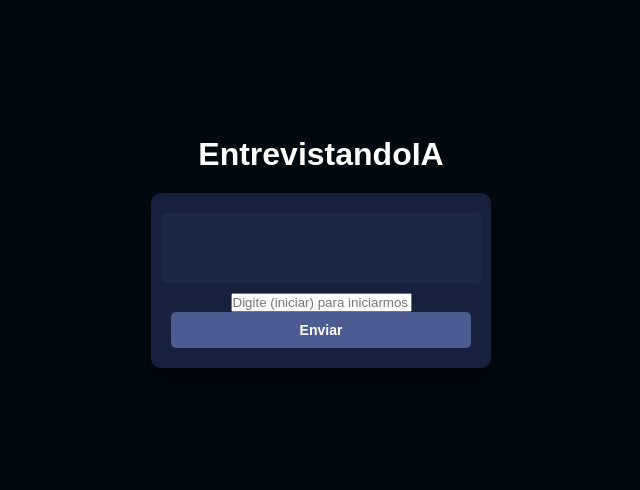
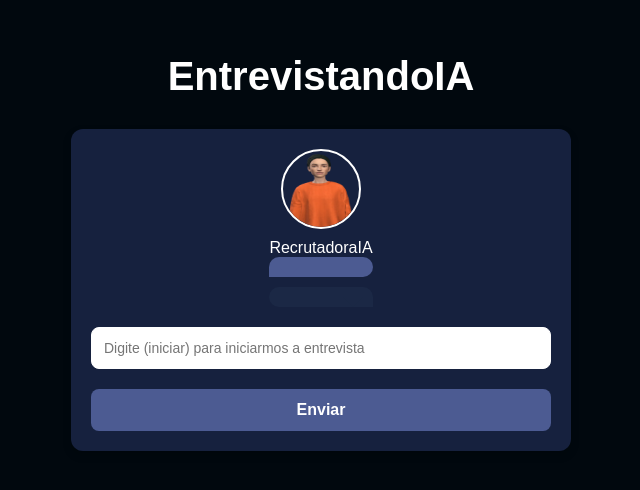
Before and after one commit to MoisesHsilva1/ProjetoChatIASenac, a plain HTML site: page public/index.html in a window 1280 px wide. Shown: the part 148-638 px from the top of the page, without its empty margins (319-959 px from the left). Drawn offline with Linux system fonts and the light colour scheme.

Commit message:
:lipstick: feat: Estilização CSS do chat e adicionando um avatar

```diff
--- a/public/css/style.css
+++ b/public/css/style.css
@@ -1,74 +1,133 @@
 * {
     margin: 0;
     padding: 0;
+    box-sizing: border-box;
 }
+
 body {
     background-color: #01080E;
     color: #FFF;
     font-family: 'Arial', sans-serif;
-    margin: 0;
-    padding: 0;
     display: flex;
     flex-direction: column;
     align-items: center;
     justify-content: center;
-    height: 100vh;
+    min-height: 100vh;
+    padding: 20px;
 }
 
 .title {
-    font-size: 2rem;
-    margin-bottom: 20px;
+    font-size: 2.5rem;
+    color: #FFF;
+    margin-bottom: 30px;
     text-align: center;
 }
 
 .box-content {
     background-color: #16213E;
-    border-radius: 10px;
+    border-radius: 12px;
+    box-shadow: 0 4px 8px rgba(0, 0, 0, 0.2);
     padding: 20px;
-    width: 300px;
-    box-shadow: 0 5px 15px rgba(0, 0, 0, 0.3);
+    width: 100%;
+    max-width: 500px;
     display: flex;
     flex-direction: column;
     align-items: center;
+    gap: 20px;
+}
+
+.avatar-section {
+    display: flex;
+    flex-direction: column;
+    align-items: center;
+    text-align: center;
+}
+
+.avatar {
+    width: 80px;
+    height: 80px;
+    border-radius: 50%;
+    border: 2px solid #FFF;
+    margin-bottom: 10px;
+}
+
+#response-IA,
+#response-text {
+    display: block;
+    background-color: #1b2845;
+    border-radius: 15px;
+    padding: 10px 15px;
+    width: 100%;
+    max-width: 400px;
+    text-align: left;
+    font-size: 14px;
+    color: #FFF;
+    position: relative;
+}
+
+#response-IA {
+    background-color: #4c5b92;
+    margin-bottom: 10px;
+    border-radius: 15px 15px 15px 0;
+}
+
+#response-IA::before {
+    content: "";
+    position: absolute;
+    bottom: -10px;
+    left: 10px;
+    border-width: 10px;
+    border-style: solid;
+    border-color: #4c5b92 transparent transparent transparent;
 }
 
 #response-text {
-    display: block;
-    width: 100%;
-    min-height: 50px;
     background-color: #1b2845;
-    border-radius: 5px;
-    padding: 10px;
-    margin-bottom: 10px;
-    color: #FFF;
-    font-size: 14px;
-    line-height: 1.4;
+    border-radius: 15px 15px 0 15px;
+}
+ #response-text::before {
+    content: "";
+    position: absolute;
+    bottom: -10px;
+    right: 10px;
+    border-width: 10px;
+    border-style: solid;
+    border-color: #1b2845 transparent transparent transparent;
 }
 
-#field-text {
+#field-message {
     width: 100%;
-    padding: 10px;
-    border-radius: 5px;
-    border: none;
-    margin-bottom: 10px;
-    background-color: #ffffff;
-    color: rgb(0, 0, 0);
+    padding: 12px;
+    border: 1px solid #FFF;
+    border-radius: 8px;
+    background-color: #FFF;
+    color: #000;
     font-size: 14px;
     outline: none;
+    transition: border-color 0.3s;
+}
+
+#field-message:focus {
+    border-color: #4c5b92;
 }
 
 #button-gerateText {
     width: 100%;
-    padding: 10px;
-    border-radius: 5px;
+    padding: 12px;
+    border: none;
+    border-radius: 8px;
     background-color: #4c5b92;
-    color: white;
+    color: #FFF;
+    font-size: 16px;
     font-weight: bold;
-    border: none;
     cursor: pointer;
-    font-size: 14px;
+    transition: background-color 0.3s, transform 0.2s;
 }
 
 #button-gerateText:hover {
     background-color: #16213E;
 }
+
+#button-gerateText:active {
+    transform: scale(0.98);
+}
--- a/public/index.html
+++ b/public/index.html
@@ -12,11 +12,16 @@
 <body>
   <h1 class="title">EntrevistandoIA</h1>
   <div class="box-content">
-    <span id="response-text" aria-live="polite"></span>
-    <input type="text" id="field-message" autocomplete="off"
-      placeholder="Digite (iniciar) para iniciarmos a entrevista">
+    <div class="avatar-section">
+      <img src="image/avatar.png" alt="Avatar" class="avatar">
+      <P>RecrutadoraIA</P>
+      <span id="response-IA" aria-live="polite"></span>
+      <span id="response-text" aria-live="polite"></span>
+    </div>
+    <input type="text" id="field-message" placeholder="Digite (iniciar) para iniciarmos a entrevista">
     <button id="button-gerateText" aria-label="Enviar mensagem">Enviar</button>
   </div>
+
 </body>
 
 </html>
--- a/public/js/script.js
+++ b/public/js/script.js
@@ -1,9 +1,13 @@
 async function sendMessage() {
-    const fieldResponse = document.getElementById('response-text');
+    const fieldResponseUser = document.getElementById('response-text');
     const fieldChat = document.getElementById('field-message');
+    const responseIa = document.getElementById('response-IA');
     const message = fieldChat.value;
 
-    fieldResponse.innerHTML += `<p>Usuario: ${message}</p>`;
+    fieldResponseUser.innerHTML = '';
+    responseIa.innerHTML = '';
+
+    fieldResponseUser.innerHTML += `<p style="color: yellow;">Você: ${message}</p>`;
 
     try {
         const response = await fetch('http://localhost:3000/chat', {
@@ -15,11 +19,19 @@ async function sendMessage() {
         });
 
         const data = await response.json();
-        fieldResponse.innerHTML += `<p>IA: ${data.reply}</p>`;
+        responseIa.innerHTML += `<p style="color: white;">IA: ${data.reply}</p>`;
     } catch (error) {
-        fieldResponse.innerHTML += `<p>Erro: Não foi possível se conectar ao servidor.</p>`;
+        fieldResponseUser.innerHTML += `<p style="color: red;">Erro: Não foi possível se conectar ao servidor.</p>`;
     }
 
     fieldChat.value = '';
 }
+
+function clearHistory() {
+    const fieldResponseUser = document.getElementById('response-text');
+    const responseIa = document.getElementById('response-IA');
+
+    fieldResponseUser.innerHTML = '';
+    responseIa.innerHTML = '';
+}
 document.getElementById('button-gerateText').addEventListener('click', sendMessage);
```
Also changed, not shown: public/server/server.js (+6 -1 lines), public/image/avatar.png (added).
